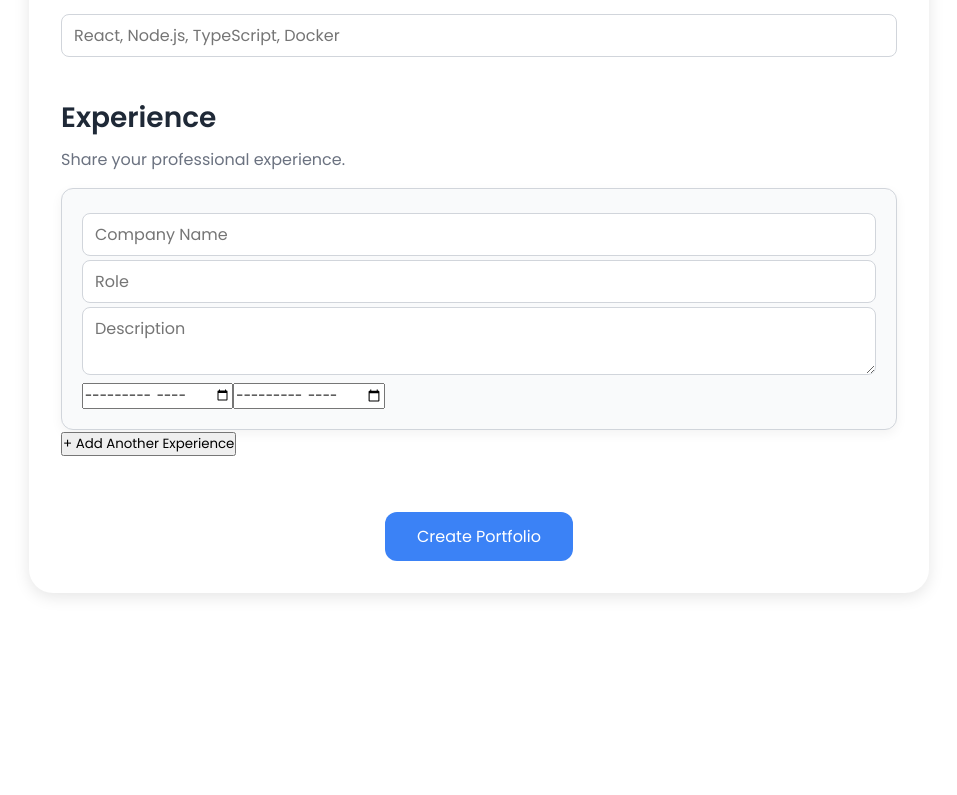
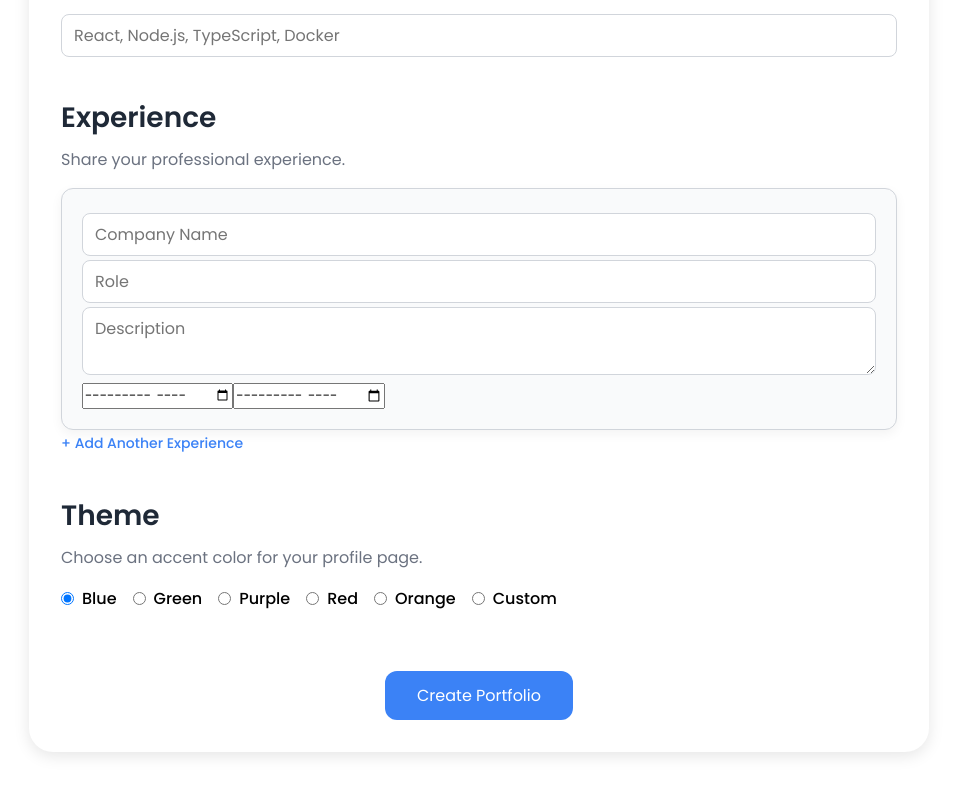
Before and after one commit to M4yankkkk/foliofusion, a Next.js app: page /generate in a window 1280 px wide. Shown: the part 1359-2154 px from the top of the page, without its empty margins (161-1118 px from the left). Before the commit the page ends 2032 px from the top, so only its background shows below. Built offline with nearby package versions, Linux system fonts and the light colour scheme; no server answers.

Commit message:
added the customization options

```diff
--- a/app/globals.css
+++ b/app/globals.css
@@ -404,7 +404,7 @@ body {
 .hero-section {
   text-align: center;
   padding: 80px 20px 60px;
-  background: linear-gradient(to bottom, #e0f2fe, #ffffff);
+  background: linear-gradient(to bottom, rgba(var(--accent-color-rgb, 59, 130, 246), 0.1), #ffffff);
 }
 
 .hero-avatar {
@@ -414,7 +414,7 @@ body {
   width: 120px;
   height: 120px;
   border-radius: 50%;
-  background: linear-gradient(135deg, #3b82f6, #06b6d4);
+  background: linear-gradient(135deg, var(--accent-color, #3b82f6), var(--accent-dark, #1e40af));
   color: #fff;
   font-size: 36px;
   font-weight: 700;
@@ -444,15 +444,15 @@ body {
   display: inline-block;
   margin: 0 8px;
   padding: 8px 16px;
-  border: 1px solid #3b82f6;
+  border: 1px solid var(--accent-color, #3b82f6);
   border-radius: 8px;
-  color: #3b82f6;
+  color: var(--accent-color, #3b82f6);
   text-decoration: none;
   transition: all 0.2s;
 }
 
 .hero-socials a:hover {
-  background-color: #3b82f6;
+  background-color: var(--accent-color, #3b82f6);
   color: white;
 }
 
@@ -497,7 +497,7 @@ body {
 }
 
 .project-title:hover {
-  color: #3b82f6;
+  color: var(--accent-color, #3b82f6);
 }
 
 .project-description {
@@ -517,8 +517,8 @@ body {
 
 .skill-item {
   padding: 6px 14px;
-  background-color: #e0f2fe;
-  color: #0369a1;
+  background-color: var(--accent-color, #3b82f6);
+  color: var(--accent-text, #1e40af);
   border-radius: 999px;
   font-size: 0.875rem;
   font-weight: 500;
@@ -592,8 +592,8 @@ textarea {
 input[type="text"]:focus,
 input[type="url"]:focus,
 textarea:focus {
-  border-color: #3b82f6;
-  box-shadow: 0 0 0 2px rgba(59, 130, 246, 0.2);
+border-color: var(--accent-color, #3b82f6);
+box-shadow: 0 0 0 2px rgba(var(--accent-color-rgb, 59, 130, 246), 0.2);
 }
 
 .grid-2 {
@@ -745,3 +745,40 @@ textarea:focus {
   line-height: 1.5;
   margin: 0;
 }
+
+/* Theme Options */
+.theme-options {
+  display: flex;
+  flex-wrap: wrap;
+  gap: 16px;
+  margin-top: 16px;
+}
+
+.theme-options label {
+  display: flex;
+  align-items: center;
+  gap: 8px;
+  cursor: pointer;
+  font-weight: 500;
+}
+
+.theme-options input[type="radio"] {
+  margin: 0;
+}
+
+.theme-options input[type="color"] {
+  margin-left: 16px;
+}
+
+.add-experience-btn {
+  font-size: 0.875rem;
+  font-weight: 500;
+  color: var(--accent-color, #3b82f6);
+  background: none;
+  border: none;
+  cursor: pointer;
+}
+
+.add-experience-btn:hover {
+  text-decoration: underline;
+}
--- a/components/PortfolioForm.jsx
+++ b/components/PortfolioForm.jsx
@@ -22,6 +22,8 @@ export default function PortfolioForm() {
     projects: [{ name: "", description: "", link: "" }],
     skills: "",
     experience: [{ company: "", role: "", description: "", startMonthYear: "", endMonthYear: "" }],
+    theme: "blue",
+    customColor: "",
   });
 
   const [loading, setLoading] = useState(false);
@@ -74,6 +76,8 @@ export default function PortfolioForm() {
         projects: formData.projects,
         skills: formData.skills.split(",").map((s) => s.trim()),
         experience: formData.experience,
+          theme: formData.theme,
+        customColor: formData.customColor,
       },
     ]);
 
@@ -97,7 +101,7 @@ export default function PortfolioForm() {
           <div>
             <label>Username *</label>
             <div className="input-group">
-              <span className="input-prefix">foliofusion.com/profile/</span>
+              <span className="input-prefix">foliofusion.vercel.app/profile/</span>
               <input
                 type="text"
                 name="username"
@@ -280,6 +284,82 @@ export default function PortfolioForm() {
         </button>
       </section>
 
+      {/* Theme */}
+      <section>
+        <h2>Theme</h2>
+        <p>Choose an accent color for your profile page.</p>
+
+        <div className="theme-options">
+          <label>
+            <input
+              type="radio"
+              name="theme"
+              value="blue"
+              checked={formData.theme === "blue"}
+              onChange={handleChange}
+            />
+            Blue
+          </label>
+          <label>
+            <input
+              type="radio"
+              name="theme"
+              value="green"
+              checked={formData.theme === "green"}
+              onChange={handleChange}
+            />
+            Green
+          </label>
+          <label>
+            <input
+              type="radio"
+              name="theme"
+              value="purple"
+              checked={formData.theme === "purple"}
+              onChange={handleChange}
+            />
+            Purple
+          </label>
+          <label>
+            <input
+              type="radio"
+              name="theme"
+              value="red"
+              checked={formData.theme === "red"}
+              onChange={handleChange}
+            />
+            Red
+          </label>
+          <label>
+            <input
+              type="radio"
+              name="theme"
+              value="orange"
+              checked={formData.theme === "orange"}
+              onChange={handleChange}
+            />
+            Orange
+          </label>
+          <label>
+            <input
+              type="radio"
+              name="theme"
+              value="custom"
+              checked={formData.theme === "custom"}
+              onChange={handleChange}
+            />
+            Custom
+          </label>
+          {formData.theme === "custom" && (
+            <input
+              type="color"
+              value={formData.customColor || "#3b82f6"}
+              onChange={(e) => setFormData({ ...formData, customColor: e.target.value })}
+            />
+          )}
+        </div>
+      </section>
+
       {/* Submit */}
       <div className="submit-section">
         <button type="submit" disabled={loading}>
```
Also changed, not shown: app/profile/[username]/ThemeSetter.js (added, +14 -0 lines), app/profile/[username]/page.js (+47 -2 lines).
